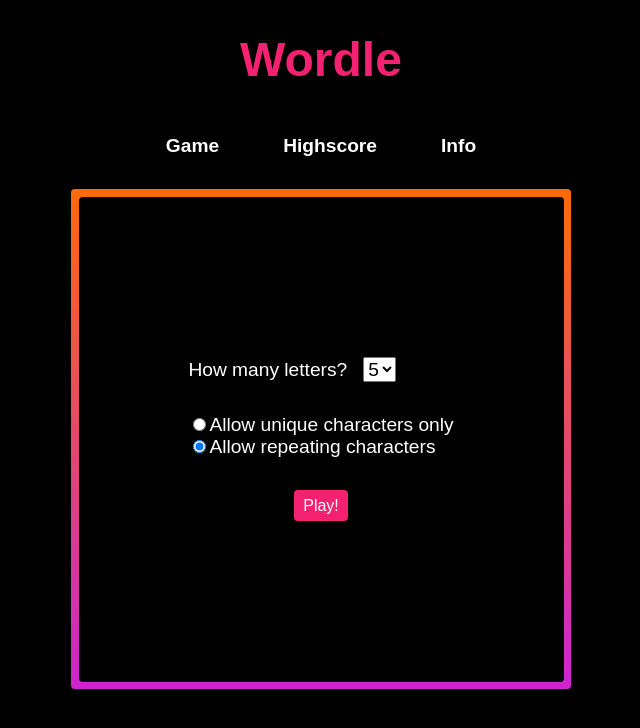
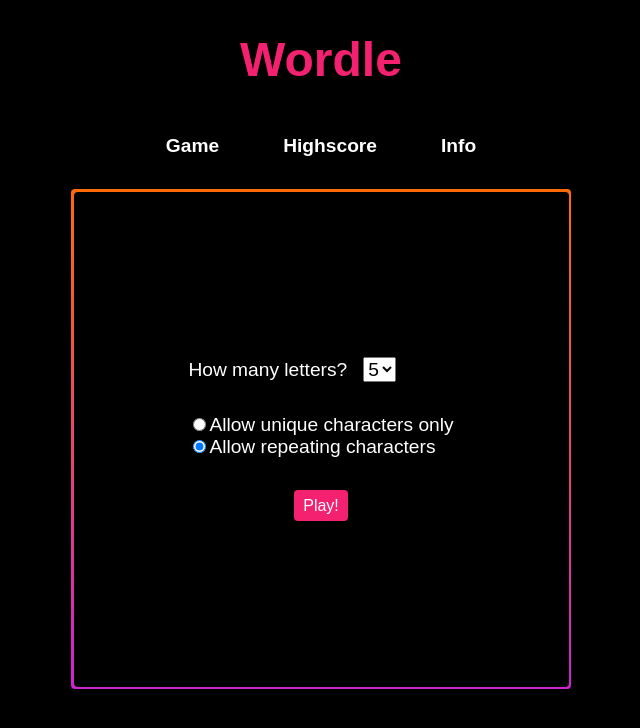
Before and after one commit to emmaambr/wordle, a React (Create React App) app in the folder frontend/: page / in a window 1280 px wide. Shown: the top 728 px of the page, without its empty margins (319-959 px from the left). Built offline with nearby package versions, Linux system fonts and the light colour scheme.

Commit message:
minor style fix

```diff
--- a/frontend/src/css/Config.css
+++ b/frontend/src/css/Config.css
@@ -15,8 +15,8 @@
     margin: auto;
     background-color: #000;
     border-radius: 4px;
-    width: 485px;
-    height: 485px;
+    width: 495px;
+    height: 495px;
 }
 
 .wl-container {
--- a/frontend/src/css/Highscore.css
+++ b/frontend/src/css/Highscore.css
@@ -15,8 +15,8 @@
     justify-content: center;
     background-color: #000;
     border-radius: 4px;
-    width: 585px;
-    height: 585px;
+    width: 595px;
+    height: 595px;
 }
 
 .winner-title {
```
